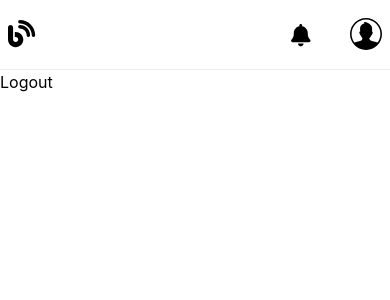
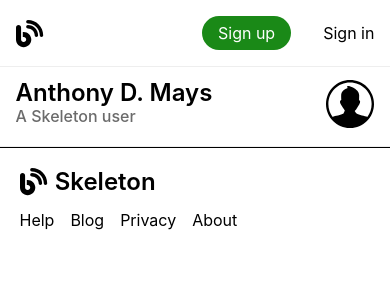
Before and after one commit to Plasticfoods/blog-app, a React (Create React App) app in the folder client/: page /1 in a window 390 px wide. Shown: the top 300 px of the page. Built offline with nearby package versions, Linux system fonts and the light colour scheme; no server answers.

Commit message:
user details completion

```diff
--- a/client/src/components/Header2.jsx
+++ b/client/src/components/Header2.jsx
@@ -1,9 +1,17 @@
 import profileIcon from '../images/user-profile-icon.svg';
 import { FontAwesomeIcon } from '@fortawesome/react-fontawesome';
-import { faBlog, faBell } from '@fortawesome/free-solid-svg-icons'; // logo
+import { faBlog, faPenToSquare } from '@fortawesome/free-solid-svg-icons'; // logo, write icon
 import { Link } from 'react-router-dom';
+import { base_url, api_url } from '../helper/variables'
+import { useState } from 'react';
+const createPostUrl = `${base_url}new-story`
 
-export default function Header2() {
+
+export default function Header2(props) {
+
+    const [loggedIn, setLoggedIn] = useState(false)
+    const [username, setUsername] = useState('')
+
     return (
         <header className="header2 mobile-padding pt-3">
             <div className="logo-title flex flex-row gap-2 lg:gap-6">
@@ -12,13 +20,27 @@
                 </Link>
                 <div className="name">Skeleton</div>
             </div>
-            <div className='nav-icons flex flex-row gap-10'>
-                <Link className="notification-icon">
-                    <FontAwesomeIcon icon={faBell}  />
-                </Link>
-                <Link className="profile-icon">
-                    <img src={profileIcon} alt="profile icon" />
-                </Link>
+            <div className='nav-icons flex flex-row gap-8 items-center sm:gap-3'>
+                {loggedIn ?
+                    (
+                    <>
+                        <button onClick={(e) => props.logout(e)} >logout</button>
+                        <Link className='flex gap-2' to={createPostUrl}>
+                            <FontAwesomeIcon icon={faPenToSquare} className='write-icon' />
+                            <p>Write</p>
+                        </Link>
+                        <Link className="profile-icon" to={`${base_url}${username}`}>
+                            <img src={profileIcon} alt="profile icon" />
+                        </Link>
+                    </>)
+                    : (
+                        <>
+                            <Link className='btn-sign-up' to={`${base_url}auth/register`}>Sign up</Link>
+                            <Link className='btn-sign-in' to={`${base_url}auth/login`}>Sign in</Link>
+                        </>
+                    )
+                }
+
             </div>
         </header>
     );
--- /dev/null
+++ b/client/src/components/UserDetails.jsx
@@ -0,0 +1,15 @@
+import profileIcon from '../images/user-profile-icon.svg'
+
+export default function UserDetails() {
+    return <section className="user-details">
+        <div className='flex flex-col gap-2 justify-center'>
+            <h2 className="user-name">
+                Anthony D. Mays
+            </h2>
+            <p className="user-about">A Skeleton user</p>
+        </div>
+        <picture className='user-image'>
+            <img src={profileIcon} alt="profile image" />
+        </picture>
+    </section>
+}
--- a/client/src/index.css
+++ b/client/src/index.css
@@ -539,10 +539,12 @@
 /* Profile Page  */
 
 /* Header2  */
-
+/* mobile styling  */
 .header2 {
   padding-top: 1rem;
   padding-bottom: 1rem;
+  padding-left: 4%;
+  padding-right: 4%;
 
   display: flex;
   justify-content: space-between;
@@ -558,11 +560,18 @@
   padding-top: 2px;
 }
 
-.notification-icon {
-  padding-top: 3px;
-  font-size: 1.4rem;
+.write-icon {
+  font-size: 1.3rem;
 }
 
+.btn-sign-up {
+  background-color: rgb(26,137,23);
+  color: white;
+  padding: .3rem 1rem;
+  border-radius: 20px;
+}
+
+/* desktop styling  */
 @media (min-width: 768px) {
   .header2 .name {
     display: block !important;
@@ -576,11 +585,57 @@
   }
 
   .profile-icon {
-    padding-top: 8px;
-  }
-
-  .notification-icon {
-    font-size: 1.5rem;
-    padding-top: 7px;
+    padding-top: 5px;
   }
 }
+
+/* user details  */
+/* desktop styling  */
+.user-details {
+  width: 70%;
+  margin: 0 auto;
+  padding-top: 2rem;
+  padding-bottom: 2rem;
+  border-bottom: 1px solid #eee;
+  display: flex;
+  justify-content: space-between;
+}
+
+.user-name {
+  font-size: 3rem;
+  font-weight: 600;
+}
+
+.user-image {
+  width: 8rem;
+}
+
+.user-about {
+  font-size: 1.3rem;
+  font-weight: 500;
+  transform: translateY(-15px);
+  color: #6B6B6B;
+}
+
+@media (max-width: 800px) {
+  .user-details {
+    width: 100%;
+    padding-left: 4%;
+    padding-right: 4%;
+    padding-top: .5rem;
+    padding-bottom: .2rem;
+  }
+  .user-name {
+    font-size: 1.5rem;
+    font-weight: 600;
+  }
+  .user-image {
+    width: 3rem;
+    display: flex;
+    align-items: start;
+    padding-top: 5px;
+  }
+  .user-about {
+    font-size: 1rem;
+  }
+}
--- a/client/src/pages/Profile.jsx
+++ b/client/src/pages/Profile.jsx
@@ -1,6 +1,8 @@
 import { useParams, useNavigate } from 'react-router-dom'
 import { useEffect, useState } from 'react'
 import Header2 from '../components/Header2'
+import UserDetails from '../components/UserDetails'
+import Footer from '../components/Footer'
 const base = 'http://localhost:7000/'
 
 
@@ -54,11 +56,12 @@
 
     return (
         <div className="profile">
-            <Header2 />
+            <Header2 logout={logout} />
+            <UserDetails />
             <main>
 
             </main>
-            <button onClick={logout} type='button'>Logout</button>
+            <Footer />
         </div>
     )
 }
```
